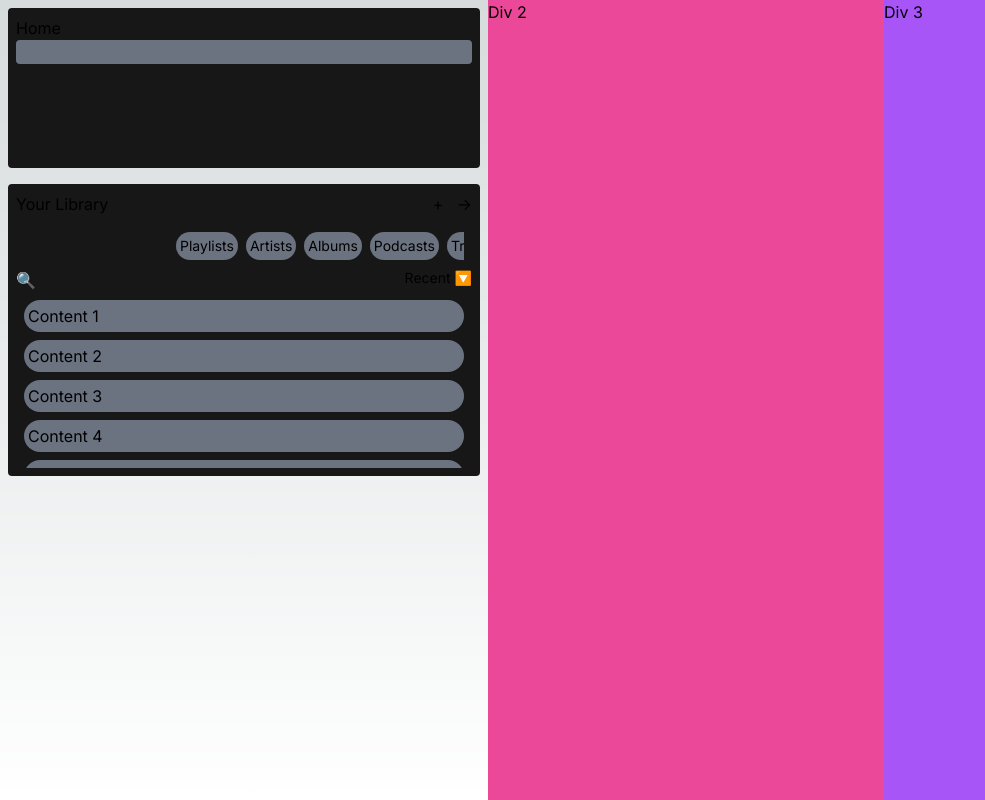
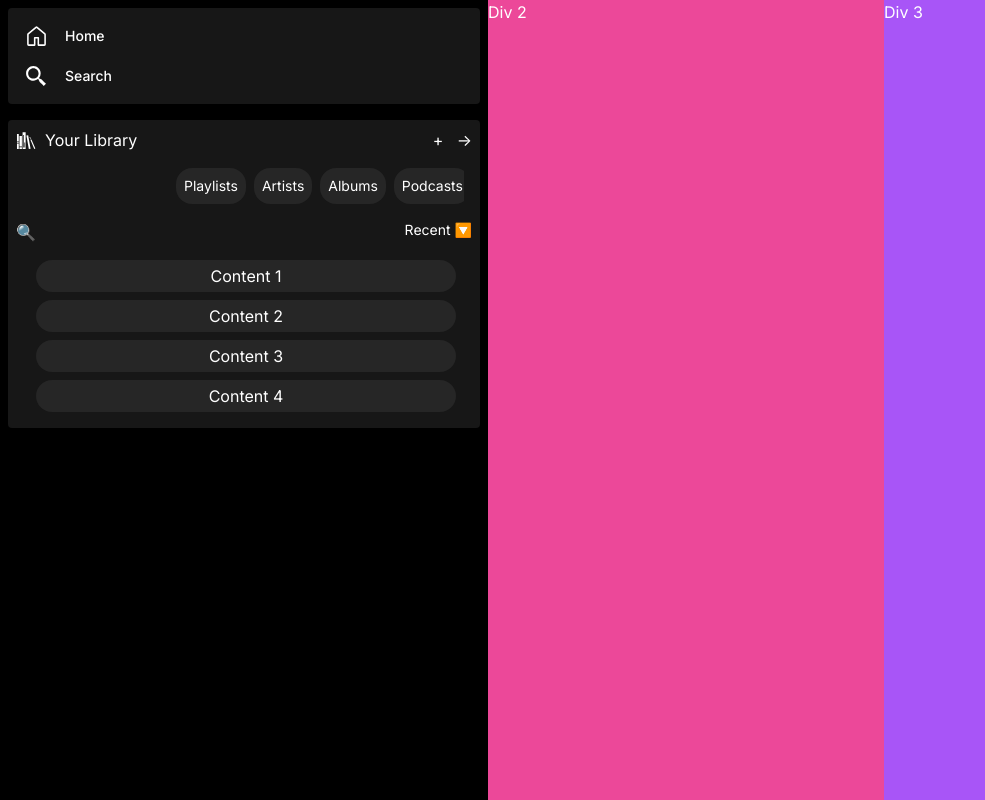
Before and after one commit to rishantkohli2033/spotify-front, a Next.js app: page / in a window 1280 px wide. Shown: the whole page, without its empty margins (0-985 px from the left). Built offline with nearby package versions, Linux system fonts and the light colour scheme.

Commit message:
shadecn changes

```diff
--- a/app/globals.css
+++ b/app/globals.css
@@ -2,44 +2,99 @@
 @tailwind components;
 @tailwind utilities;
 
-:root {
-  --foreground-rgb: 0, 0, 0;
-  --background-start-rgb: 214, 219, 220;
-  --background-end-rgb: 255, 255, 255;
+  html,
+  body,
+  :root{
+    height: 100%;
+    color: white;
+    @apply bg-black;
+  }
+  @layer base {
+    :root {
+      --background: 0 0% 100%;
+      --foreground: 0 0% 3.9%;
+
+      --card: 0 0% 100%;
+      --card-foreground: 0 0% 3.9%;
+
+      --popover: 0 0% 100%;
+      --popover-foreground: 0 0% 3.9%;
+
+      --primary: 0 0% 9%;
+      --primary-foreground: 0 0% 98%;
+
+      --secondary: 0 0% 96.1%;
+      --secondary-foreground: 0 0% 9%;
+
+      --muted: 0 0% 96.1%;
+      --muted-foreground: 0 0% 45.1%;
+
+      --accent: 0 0% 96.1%;
+      --accent-foreground: 0 0% 9%;
+
+      --destructive: 0 84.2% 60.2%;
+      --destructive-foreground: 0 0% 98%;
+
+      --border: 0 0% 89.8%;
+      --input: 0 0% 89.8%;
+      --ring: 0 0% 3.9%;
+
+      --radius: 0.5rem;
+    }
+
+    .dark {
+      --background: 0 0% 3.9%;
+      --foreground: 0 0% 98%;
+
+      --card: 0 0% 3.9%;
+      --card-foreground: 0 0% 98%;
+
+      --popover: 0 0% 3.9%;
+      --popover-foreground: 0 0% 98%;
+
+      --primary: 0 0% 98%;
+      --primary-foreground: 0 0% 9%;
+
+      --secondary: 0 0% 14.9%;
+      --secondary-foreground: 0 0% 98%;
+
+      --muted: 0 0% 14.9%;
+      --muted-foreground: 0 0% 63.9%;
+
+      --accent: 0 0% 14.9%;
+      --accent-foreground: 0 0% 98%;
+
+      --destructive: 0 62.8% 30.6%;
+      --destructive-foreground: 0 0% 98%;
+
+      --border: 0 0% 14.9%;
+      --input: 0 0% 14.9%;
+      --ring: 0 0% 83.1%;
+    }
+  }
+/* Nice looking dark mode scrollbar */
+::-webkit-scrollbar {
+	width: 0.2rem;
+  height: 0.3rem;
 }
 
-@media (prefers-color-scheme: dark) {
-  :root {
-    --foreground-rgb: 255, 255, 255;
-    --background-start-rgb: 0, 0, 0;
-    --background-end-rgb: 0, 0, 0;
-  }
+::-webkit-scrollbar-track {
+	background: transparent
 }
 
-body {
-  color: rgb(var(--foreground-rgb));
-  background: linear-gradient(
-      to bottom,
-      transparent,
-      rgb(var(--background-end-rgb))
-    )
-    rgb(var(--background-start-rgb));
-}
-/* Nice looking dark mode scrollbar */
-::-webkit-scrollbar {
-	width: 0.5rem;
-}
-::-webkit-scrollbar-track {
-	background: transparent;
-}
 ::-webkit-scrollbar-thumb {
-	background: #5d5d5d;
-	border-radius: 1rem;
-	height: 4px;
+	background: #3b3b3b;
+	border-radius: 5px;
 }
 
-@layer utilities {
-  .text-balance {
-    text-wrap: balance;
+::-webkit-scrollbar-thumb:hover {
+	background: #302f2f;
+}
+  @layer base {
+    * {
+      @apply border-border;
+    }
+    body {
+      @apply bg-background text-foreground;
+    }
   }
-}
--- a/components/sidebar/SidebarTop.tsx
+++ b/components/sidebar/SidebarTop.tsx
@@ -1,14 +1,29 @@
+"use client"
 import Link from 'next/link';
-import React from 'react';
-
+import React, { useState } from 'react';
+import { Button } from "@/components/ui/button"
+import { GoHome } from "react-icons/go";
+import { BiSearchAlt2 } from "react-icons/bi";
+import { BiSolidSearchAlt2 } from "react-icons/bi";
 type SidebarTopProps = {};
 
 const SidebarTop: React.FC<SidebarTopProps> = () => {
+    const[searchClicked, setSearchClicked] = useState(false);
+    const handleClick = () =>{
+        setSearchClicked(!searchClicked);
+    }
+    return (
+        <div className="flex flex-col rounded m-2 p-2 h-fit  bg-neutral-900">
+            <div className='flex items-center pl-2 hover:text-fuchsia-600'>
+                <GoHome fontSize={25}/>
+                <Button variant="ghost" className="self-start">Home</Button>
+            </div>
+            <div onClick={handleClick} className='flex items-center pl-2 hover:text-fuchsia-600'>
+                {!searchClicked ? (<BiSearchAlt2 fontSize={25}/>) :
+                (<BiSolidSearchAlt2 fontSize={25}/>)}
+                <Button variant="ghost" className="self-start">Search</Button>
+            </div>
 
-    return (
-        <div className="flex flex-col rounded m-2 p-2 h-40 bg-neutral-900 float-left">
-            <a href='/'>Home</a>
-            <input type="text" className='rounded bg-gray-500'/>
         </div>
     )
 }
--- a/components/sidebar/sidebar-nav/SidebarNav.tsx
+++ b/components/sidebar/sidebar-nav/SidebarNav.tsx
@@ -1,5 +1,5 @@
 import React from 'react';
-
+import { GiBookshelf } from "react-icons/gi";
 type SidebarNavProps = {
 
 };
@@ -7,35 +7,36 @@
 const SidebarNav:React.FC<SidebarNavProps> = () => {
 
     return (
-    <div className='flex flex-col'>
-        <div className='flex'>
-            Your Library
+    <div className='flex flex-col '>
+        <div className='flex items-center'>
+        <GiBookshelf fontSize={20}/> &nbsp; Your Library
             <div className='flex flex-grow justify-end'>
                 +&nbsp;&nbsp;&nbsp;{'->'}
             </div>
         </div>
         {/* comment */}
-        <div className='flex text-sm m-2 sm:ml-2 md:ml-4 lg:ml-40 overflow-x-auto max-w-72 h-auto
+        <div className='flex text-sm m-2 sm:ml-2 md:ml-4 lg:ml-40
+        pb-2 overflow-x-auto max-w-72 h-auto
          space-x-2 pt-2'>
-            <div className='bg-gray-500 rounded-2xl p-1'>
+            <div className='bg-neutral-800 rounded-2xl p-2'>
                 Playlists
             </div>
-            <div className='bg-gray-500 rounded-2xl p-1'>
+            <div className='bg-neutral-800 rounded-2xl p-2'>
                 Artists
             </div>
-            <div className='bg-gray-500 rounded-2xl p-1'>
+            <div className='bg-neutral-800 rounded-2xl p-2'>
                 Albums
             </div>
-            <div className='bg-gray-500 rounded-2xl p-1'>
+            <div className='bg-neutral-800 rounded-2xl p-2'>
                 Podcasts
             </div>
-            <div className='bg-gray-500 rounded-2xl p-1'>
+            <div className='bg-neutral-800 rounded-2xl p-2'>
                 Trending
             </div>
-            <div className='bg-gray-500 rounded-2xl p-1'>
+            <div className='bg-neutral-800 rounded-2xl p-2'>
                 Recent
             </div>
-            <div className='bg-gray-500 rounded-2xl p-1'>
+            <div className='bg-neutral-800 rounded-2xl p-2'>
                 Latest
             </div>
 
--- a/components/sidebar/sidebar-nav/sidebar-body/SidebarBody.tsx
+++ b/components/sidebar/sidebar-nav/sidebar-body/SidebarBody.tsx
@@ -7,9 +7,9 @@
 const SidebarBody:React.FC<SidebarBodyProps> = () => {
 
     return (
-        <div className='p-2 space-y-2 max-h-44 overflow-y-scroll'>
+        <div className='p-4 ml-1 space-y-2 max-h-44 overflow-y-scroll'>
             {Array.from(Array(25).keys()).map((index) => (
-                <div className='bg-gray-500 rounded-2xl p-1' key={index}>
+                <div className='bg-neutral-800 text-center rounded-2xl p-1' key={index}>
                     Content {index + 1}
                 </div>
             ))}
--- /dev/null
+++ b/components/ui/button.tsx
@@ -0,0 +1,56 @@
+import * as React from "react"
+import { Slot } from "@radix-ui/react-slot"
+import { cva, type VariantProps } from "class-variance-authority"
+
+import { cn } from "@/lib/utils"
+
+const buttonVariants = cva(
+  "inline-flex items-center justify-center whitespace-nowrap rounded-md text-sm font-medium ring-offset-background transition-colors focus-visible:outline-none focus-visible:ring-2 focus-visible:ring-ring focus-visible:ring-offset-2 disabled:pointer-events-none disabled:opacity-50",
+  {
+    variants: {
+      variant: {
+        default: "bg-primary text-primary-foreground hover:bg-primary/90",
+        destructive:
+          "bg-destructive text-destructive-foreground hover:bg-destructive/90",
+        outline:
+          "border border-input bg-background hover:bg-accent hover:text-accent-foreground",
+        secondary:
+          "bg-secondary text-secondary-foreground hover:bg-secondary/80",
+        ghost: " hover:text-fuchsia-600",
+        link: "text-primary underline-offset-4 hover:underline",
+      },
+      size: {
+        default: "h-10 px-4 py-2",
+        sm: "h-9 rounded-md px-3",
+        lg: "h-11 rounded-md px-8",
+        icon: "h-10 w-10",
+      },
+    },
+    defaultVariants: {
+      variant: "default",
+      size: "default",
+    },
+  }
+)
+
+export interface ButtonProps
+  extends React.ButtonHTMLAttributes<HTMLButtonElement>,
+    VariantProps<typeof buttonVariants> {
+  asChild?: boolean
+}
+
+const Button = React.forwardRef<HTMLButtonElement, ButtonProps>(
+  ({ className, variant, size, asChild = false, ...props }, ref) => {
+    const Comp = asChild ? Slot : "button"
+    return (
+      <Comp
+        className={cn(buttonVariants({ variant, size, className }))}
+        ref={ref}
+        {...props}
+      />
+    )
+  }
+)
+Button.displayName = "Button"
+
+export { Button, buttonVariants }
--- a/package.json
+++ b/package.json
@@ -9,12 +9,14 @@
     "lint": "next lint"
   },
   "dependencies": {
+    "@radix-ui/react-slot": "^1.0.2",
     "class-variance-authority": "^0.7.0",
     "clsx": "^2.1.0",
     "lucide-react": "^0.367.0",
     "next": "14.1.4",
     "react": "^18",
     "react-dom": "^18",
+    "react-icons": "^5.0.1",
     "tailwind-merge": "^2.2.2",
     "tailwindcss-animate": "^1.0.7"
   },
```
Also changed, not shown: 1 other file (tests, documents, lock files or other folders).
